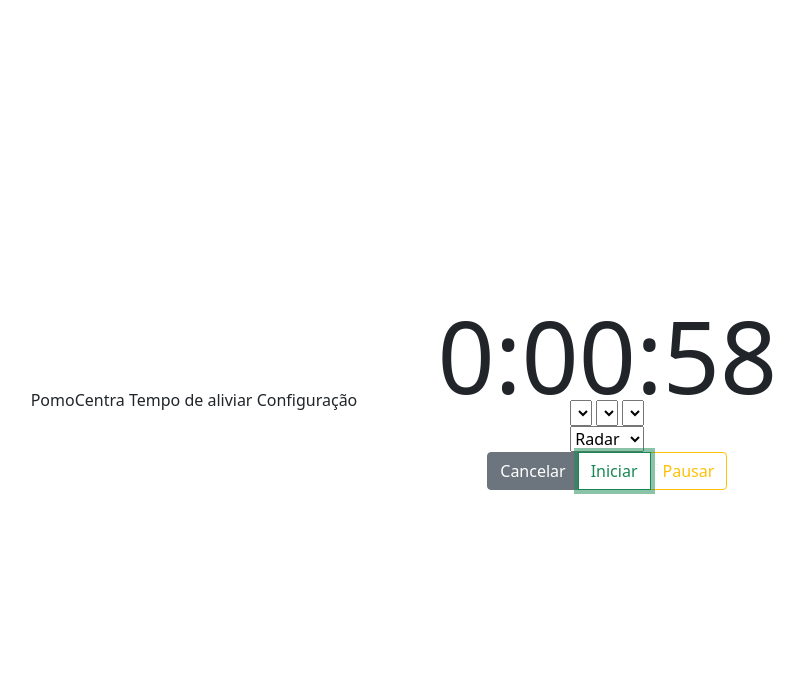
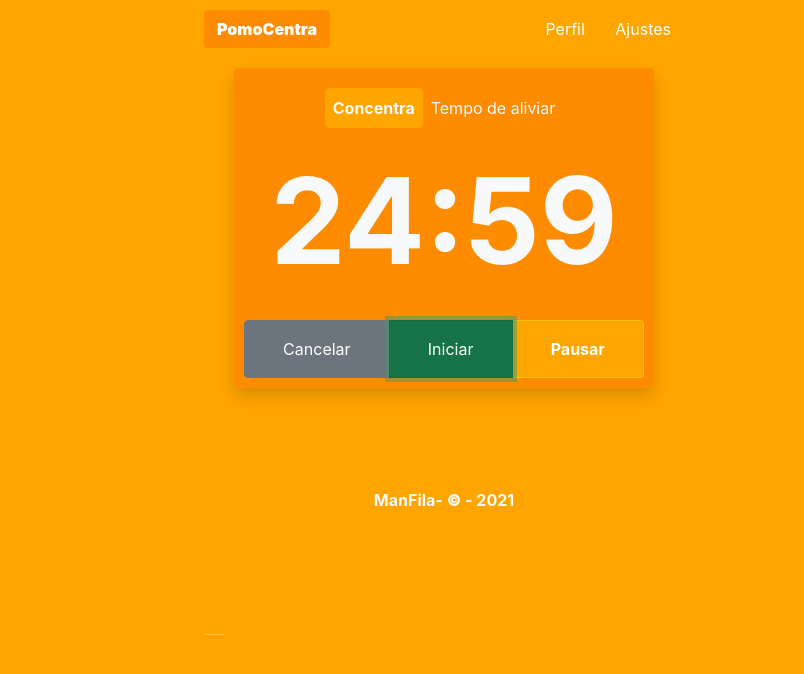
Before and after one commit to hendapaim/concentra, a website: page index.html in a window 1280 px wide. Both pictures are taken after a click on the button "Iniciar". Shown: the whole page, without its empty margins (196-1000 px from the left). Drawn offline with nearby package versions, Linux system fonts and the light colour scheme.

Commit message:
v-0.0.0alfa Pomocentra

```diff
--- a/css.css
+++ b/css.css
@@ -1,81 +1,91 @@
-
-/*
-.container{
-    height: 98vh;
-    display: flex;
-    justify-content: center;
-    align-items: center;
-    background-color: #dddddd;
+body{
+  background-color: orange;
+  font-family: 'ArialRounded', -apple-system, BlinkMacSystemFont,
+  'Segoe UI', Roboto, Helvetica, Arial, sans-serif,
+  'Apple Color Emoji', 'Segoe UI Emoji', 'Segoe UI Symbol';
+  -webkit-tap-highlight-color: transparent;
 }
-*/
-
-@keyframes animation {
-  from {
-    width: 100%;
-  }
-  to {
-    width: 0%;
-  }
+.visor{
+  width: 420px;
+  height: 40vh;
+  margin: 10px auto;
+  background-color: #ff8c00;
+  display: grid;
+  grid-template-areas:
+    'header header header '
+    'main main main '
+    'footer footer footer';
+  grid-gap: 10px;
+  padding: 10px;
+  text-align: center;
+  border-radius: 5px;
+}
+.titulo {
+  margin: auto;
+}
+.titulo > span{
+  border-radius: 5px;
+  cursor: pointer;
+}
+.bg-laranja {
+  background-color: orange;
+  font-weight: bold;
 }
 
-body {
-  display: flex;
-  align-items: center;
-  justify-content: center;
-  height: 100vh;
+.temporizador{
+  margin: auto;
+  margin-bottom: 35px;
+}
+.label{
+  line-height: 0.9;
+  font-weight: bold;
+  font-size: 120px;
+}
+.btn-group{
+
+}
+.titulo { grid-area: header; }
+.temporizador { grid-area: main; }
+.btn-group { grid-area: footer; }
+
+.menu {
+  grid-area: header;
+  position: relative;
+}
+.logotipo{
+   background-color: #ff8c00;
+
+ }
+
+.config{
+  text-align: right;
+}
+.config > span{
+}
+.right {
+  position: absolute;
+  right: 0px;
 }
 
+.visor { grid-area: main; }
+
+.footer {
+  grid-area: footer;
+  display: flex;
+  justify-content: center;
+  align-items: center;
+  height: 200px;
+}
+.version{
+  text-align: center;
+}
 .container {
-  display: flex;
-  align-items: center;
-  justify-content: center;
-  flex-direction: column;
+  display: grid;
+  grid-template-areas:
+    'header header header '
+    'main main main '
+    'footer footer footer';
+  grid-gap: 10px;
+  padding: 10px;
   width: 500px;
 }
-
-.label {
-  font-size: 100px;
-  line-height: 0.9;
-}
-
-.border {
-  border: 2px solid #f2f2f2;
-}
-
-.progress {
-  height: 10px;
-  background-color: black;
-}
-
-.animate {
-  animation-name: animation;
-  animation-iteration-count: infinite;
-  animation-timing-function: linear;
-}
-
-.pause {
-  animation-play-state: paused;
-}
-
-.buttons-group {
-  display: flex;
-  margin-top: 20px;
-}
-
-.button {
-  border: 1px solid #000;
-  color: #000;
-  padding: 10px 20px;
-  margin: 0 20px 0 0;
-  text-transform: uppercase;
-  cursor: pointer;
-}
-
-button:active {
-  transform: translate3d(1px, 1px, 0);
-}
-
-.disabled {
-  opacity: 0.5;
-  pointer-events: none;
-}
--- a/index.html
+++ b/index.html
@@ -7,45 +7,40 @@
     <link href="https://cdn.jsdelivr.net/npm/bootstrap@5.0.0-beta3/dist/css/bootstrap.min.css" rel="stylesheet" integrity="sha384-eOJMYsd53ii+scO/bJGFsiCZc+5NDVN2yr8+0RDqr0Ql0h+rP48ckxlpbzKgwra6" crossorigin="anonymous">
     <script src="https://cdn.jsdelivr.net/npm/bootstrap@5.0.0-beta3/dist/js/bootstrap.bundle.min.js" integrity="sha384-JEW9xMcG8R+pH31jmWH6WWP0WintQrMb4s7ZOdauHnUtxwoG2vI5DkLtS3qm9Ekf" crossorigin="anonymous"></script>
     <link rel="stylesheet" href="css.css">
-    <title>Concentra</title>
+    <title>PomoCentra</title>
 </head>
 <body>
-    <header>
-        <span>PomoCentra</span>
-        <span>Tempo de aliviar</span>
-        <span>Configuração</span>
-    </header>
     <main>
-        <div id="app" class="container">
-            <div class="temporizador label">
-                <!-- Essa parte na proxima actualização sera refeita e passará a ser criada com javascript-->
-                <span class="h">00:</span><span class="m">00:</span><span class="s">00</span>
+        <div id="app" class="container text-light">
+            <div class="menu d-inline-flex">
+                <div class="logo">
+                    <span class="logotipo btn bg-laranja text-white"><strong>PomoCentra</strong></span>
+                </div>
+
+                <div class="config right">
+                    <span class="btn text-white">Perfil</span>
+                    <span class="btn text-white">Ajustes</span>
+                </div>
             </div>
+            <hr>
+            <div class="visor shadow">
+                <div class="d-inline-flex titulo">
+                    <span class="p-2 bg-laranja">Concentra</span>
+                    <span class="p-2">Tempo de aliviar</span>
+                </div>
+                <div class="temporizador label">
+                    <!-- Essa parte na proxima actualização sera refeita e passará a ser criada com javascript-->
+                    <span class="display"></span>
+                </div>
 
-            <div class="tempo">
-                <!--
-                    <input type="time" name="hora" id="hora">
-                    <input type="time" name="minuto" id="minuto">
-                    <input type="time" name="segundo" id="segundo">
-                -->
-                <select name="hora" id="hora"></select>
-                <select name="minuto" id="minuto"></select>
-                <select name="segundo" id="segundo"></select>
+                <div class="btn-group">
+                    <button class="cancelar btn btn-secondary" name="cancelar">Cancelar</button>
+                    <button class="inicio btn btn-success text-white" nome="inicio">Iniciar</button>
+                    <button class="pausa btn bg-laranja btn-warning text-white" nome="pausa">Pausar</button>
+                </div>
             </div>
-
-            <div class="alarme">
-                <select name="son" id="son">
-                    <option value="son1">Radar</option>
-                    <option value="son2">Busina</option>
-                    <option value="son3">cosmic</option>
-                </select>
-                <audio src="./sons/"></audio>
-            </div>
-
-            <div class="btn-group">
-                <button class="cancelar btn btn-secondary" name="cancelar">Cancelar</button>
-                <button class="inicio btn btn btn-outline-success" nome="inicio">Iniciar</button>
-                <button class="pausa btn btn-outline-warning" nome="pausa">Pausar</button>
+            <div class="footer">
+                <p><strong>ManFila- <b>&copy;</b> - 2021</strong></p>
             </div>
         </div>
     </main>
--- a/main.js
+++ b/main.js
@@ -2,77 +2,64 @@ function $(el)
 {
     return document.querySelector(el);
 }
+window.onload = function () {
 
-function hora(){
+    const tempo= 25;
+    let tempoID,
+        minutos,
+        segundos = "0"+00,
+        contagem = false,
 
+        tempoDecorrido = tempo*60;
+
+    $('.display').innerHTML = `${25}:${segundos}`;
+
+    function pausar() {
+        clearInterval(tempoID);
+    };
+
+    function cancelar() {
+        tempoDecorrido = tempo*60;
+        clearInterval(tempoID);
     }
 
-// Zona de Execução do ConcentraH //
-// # Execução de test
-let horas = 0;
-let minutos = 1;
-let segundos = 00;
-
-const concentraTempo = new TemporizadorH(function() {
-    if(segundos === 0 && minutos != 0)
+    function iniciar()
     {
-        minutos -= 1
-        segundos = 60;
-    }else if(minutos === 0 && horas != 0)
-    {
-        horas -= 1;
-        minutos = 60;
-    }else if(horas === 0 && minutos === 0 && segundos === 0)
-    {
-        console.log("Tempo acabou!");
-        alert("Tempo acabou");
+        tempoID = setInterval(() => temporizador(), 1000);
     }
 
-    segundos--;
+    function temporizador() {
+        // horas = (tempoDecorrido / 3600) | 0;
+        // minutos = (tempoDecorrido / 60) % 60 | 0;
+        minutos = (tempoDecorrido / 60) | 0;
+        segundos = (tempoDecorrido % 60) | 0;
 
-    $(".s").innerHTML = (segundos < 10) ? ("0" + segundos) : segundos;
-    $(".m").innerHTML = ((minutos < 10) ? ("0" + minutos) : minutos) + ":";
-    $(".h").innerHTML = `${horas}:`;
-    console.log(segundos);
-}, 1000);
+        minutos = minutos < 10 ? "0" + minutos : minutos;
+        segundos = segundos < 10 ? "0" + segundos : segundos;
+
+        $('.display').innerHTML = `${minutos}:${segundos}`;
+        tempoDecorrido--;
+        if (tempoDecorrido < 0) {
+            clearInterval(tempoID);
+            tempoDecorrido = tempo;
+            contagem = true;
+            return;
+        }
+        console.log(tempoDecorrido)
+    };
 
     $(".inicio").addEventListener("click", function(){
-    concentraTempo.iniciar();
+        iniciar();
     });
     $(".pausa").addEventListener("click", function(){
-    concentraTempo.pausar()
+        pausar()
     });
     $(".cancelar").addEventListener("click", function(){
-    concentraTempo.cancelar()
+        cancelar()
     });
-//console.log(concentraTempo.inicio)
 
-function TemporizadorH(callback, tempo)
+    if(contagem)
     {
-    let tempoID;
-    let momentoDoInicio;
-    let tempoDecorrido = tempo;
-
-    function pausar() {
-        clearTimeout(tempoID);
-        tempoDecorrido -= new Date() - momentoDoInicio;
+        alert("Tempo esgotou! alivia-se por 5 minutos depois volte o PomoCentra");
     }
-
-    function iniciar() {
-        momentoDoInicio = new Date();
-
-        tempoID = setTimeout (function(){
-            tempoDecorrido = tempo
-            iniciar();
-            callback();
-        }, tempoDecorrido);
-    }
-
-    function cancelar() {
-        tempoDecorrido = tempo;
-    }
-
-    this.iniciar = iniciar;
-    this.pausar = pausar;
-    this.cancelar = cancelar;
-}
+};
```
Also changed, not shown: version/main.js (added, +127 -0 lines), version/test.js (added, +113 -0 lines), 1 other file. Lines whose indentation alone changed are shown as unchanged.
